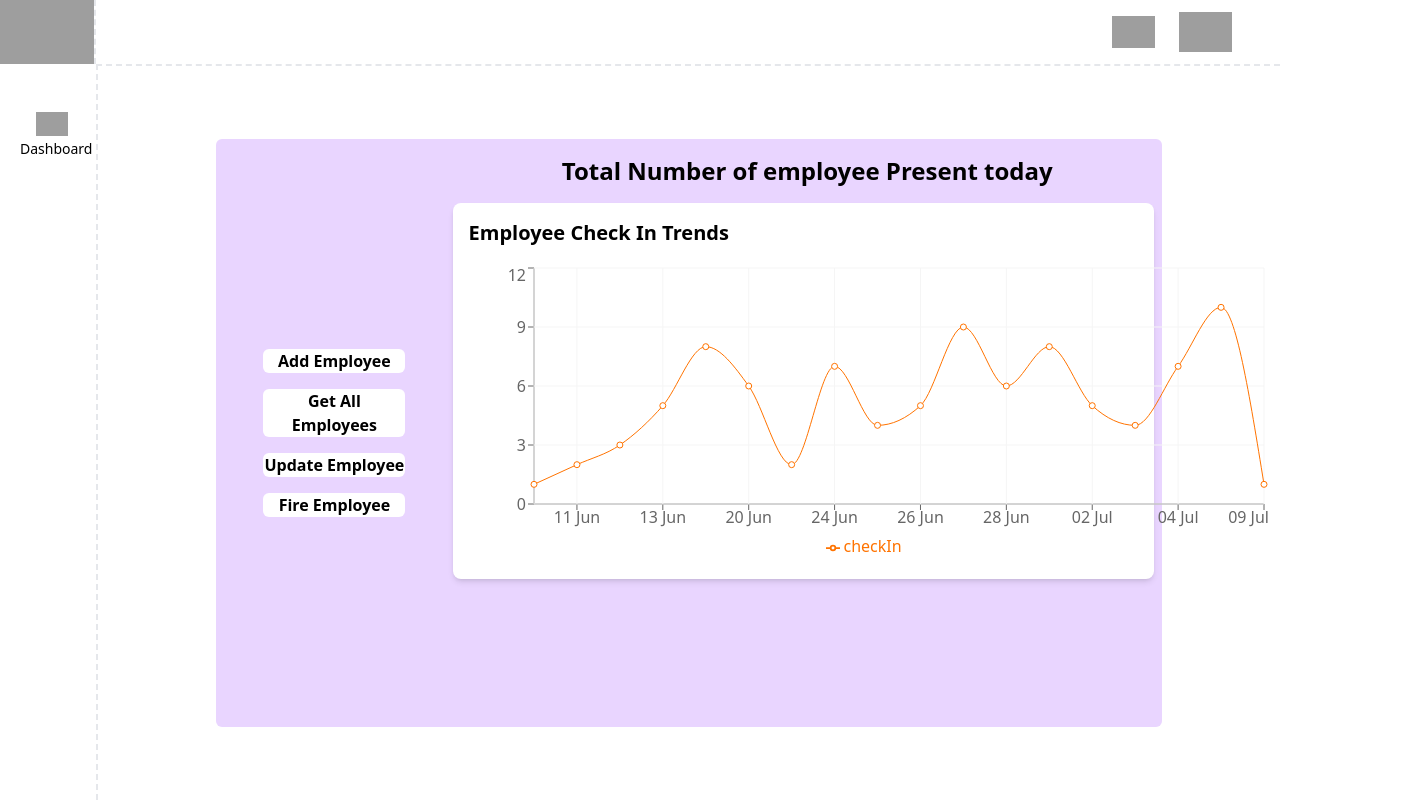
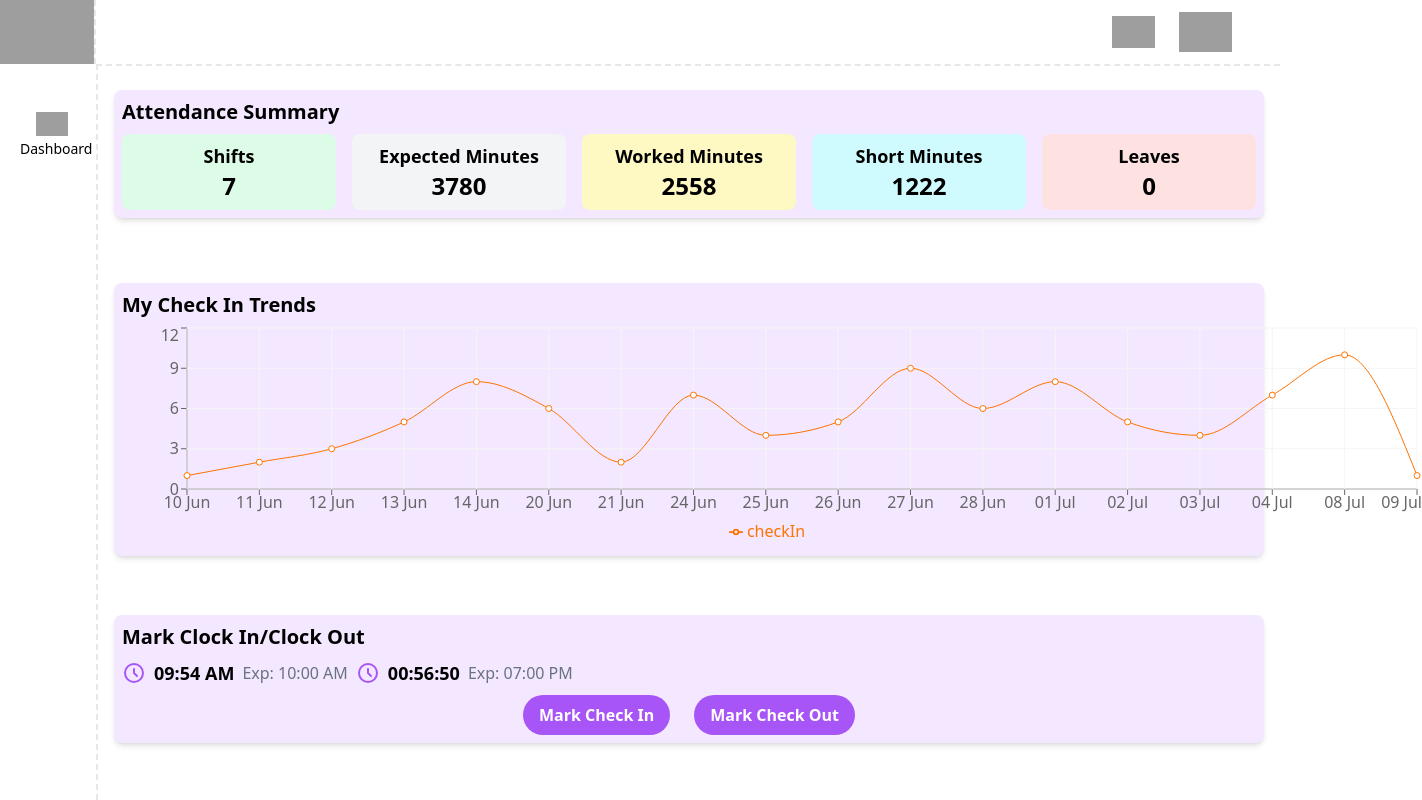
Before and after one commit to talha-dev-pro/HRM-FE, a React (Vite) app: page / in a window 1280 px wide. Shown: the whole page, 1422 px wide, since content can reach past the window. Built offline with nearby package versions, Linux system fonts and the light colour scheme; grey boxes are pictures that could not be loaded.

Commit message:
created employee dashboard

```diff
--- /dev/null
+++ b/src/Components/employee/EmployeeAttendance.jsx
@@ -0,0 +1,39 @@
+import React, { useState } from "react";
+
+const EmployeeAttendance = () => {
+  const [shifts, setShifts] = useState(7);
+  const [expectedMinutes, setExpectedMinutes] = useState(3780);
+  const [workedMinutes, setWorkedMinutes] = useState(2558);
+  const [shortMinutes, setShortMinutes] = useState(1222);
+  const [leaves, setLeaves] = useState(0);
+
+  return (
+    <div className="bg-purple-100 rounded-lg shadow-md p-2 w-full">
+      <h2 className="text-xl font-bold mb-2">Attendance Summary</h2>
+      <div className="grid grid-cols-5 gap-4">
+        <div className="bg-green-100 rounded-lg p-2 text-center">
+          <h3 className="text-lg font-semibold">Shifts</h3>
+          <p className="text-2xl font-bold">{shifts}</p>
+        </div>
+        <div className="bg-gray-100 rounded-lg p-2 text-center">
+          <h3 className="text-lg font-semibold">Expected Minutes</h3>
+          <p className="text-2xl font-bold">{expectedMinutes}</p>
+        </div>
+        <div className="bg-yellow-100 rounded-lg p-2 text-center">
+          <h3 className="text-lg font-semibold">Worked Minutes</h3>
+          <p className="text-2xl font-bold">{workedMinutes}</p>
+        </div>
+        <div className="bg-cyan-100 rounded-lg p-2 text-center">
+          <h3 className="text-lg font-semibold">Short Minutes</h3>
+          <p className="text-2xl font-bold">{shortMinutes}</p>
+        </div>
+        <div className="bg-red-100 rounded-lg p-2 text-center">
+          <h3 className="text-lg font-semibold">Leaves</h3>
+          <p className="text-2xl font-bold">{leaves}</p>
+        </div>
+      </div>
+    </div>
+  );
+};
+
+export default EmployeeAttendance;
--- /dev/null
+++ b/src/Components/employee/EmployeeCheckInGraph.jsx
@@ -0,0 +1,49 @@
+import React, { useState } from "react";
+import {
+  LineChart,
+  Line,
+  XAxis,
+  YAxis,
+  CartesianGrid,
+  Tooltip,
+  Legend,
+} from "recharts";
+
+const EmployeeCheckInGraph = () => {
+  const [data, setData] = useState([
+    { date: "10 Jun", checkIn: 1 },
+    { date: "11 Jun", checkIn: 2 },
+    { date: "12 Jun", checkIn: 3 },
+    { date: "13 Jun", checkIn: 5 },
+    { date: "14 Jun", checkIn: 8 },
+    { date: "20 Jun", checkIn: 6 },
+    { date: "21 Jun", checkIn: 2 },
+    { date: "24 Jun", checkIn: 7 },
+    { date: "25 Jun", checkIn: 4 },
+    { date: "26 Jun", checkIn: 5 },
+    { date: "27 Jun", checkIn: 9 },
+    { date: "28 Jun", checkIn: 6 },
+    { date: "01 Jul", checkIn: 8 },
+    { date: "02 Jul", checkIn: 5 },
+    { date: "03 Jul", checkIn: 4 },
+    { date: "04 Jul", checkIn: 7 },
+    { date: "08 Jul", checkIn: 10 },
+    { date: "09 Jul", checkIn: 1 },
+  ]);
+
+  return (
+    <div className="bg-purple-100 w-full rounded-lg shadow-md p-2">
+      <h2 className="text-xl font-bold mb-1">My Check In Trends</h2>
+      <LineChart width={1300} height={225} data={data}>
+        <XAxis dataKey="date" />
+        <YAxis />
+        <CartesianGrid stroke="#f5f5f5" />
+        <Tooltip />
+        <Legend />
+        <Line type="monotone" dataKey="checkIn" stroke="#ff7300" />
+      </LineChart>
+    </div>
+  );
+};
+
+export default EmployeeCheckInGraph;
--- /dev/null
+++ b/src/Components/employee/EmployeeClock.jsx
@@ -0,0 +1,62 @@
+import React, { useState } from "react";
+
+const EmployeeClock = () => {
+  const [clockInTime, setClockInTime] = useState("09:54 AM");
+  const [clockOutTime, setClockOutTime] = useState("00:56:50");
+  const [expectedClockIn, setExpectedClockIn] = useState("10:00 AM");
+  const [expectedClockOut, setExpectedClockOut] = useState("07:00 PM");
+
+  return (
+    <div className="bg-purple-100 rounded-lg shadow-md p-2 w-full">
+      <h2 className="text-xl font-bold mb-2">Mark Clock In/Clock Out</h2>
+      <div className="flex gap-2">
+        <div className="flex items-center gap-2">
+          <svg
+            className="w-6 h-6 text-purple-500"
+            fill="none"
+            stroke="currentColor"
+            viewBox="0 0 24 24"
+            xmlns="http://www.w3.org/2000/svg"
+          >
+            <path
+              strokeLinecap="round"
+              strokeLinejoin="round"
+              strokeWidth={2}
+              d="M12 8v4l3 3m6-3a9 9 0 11-18 0 9 9 0 0118 0z"
+            />
+          </svg>
+          <p className="text-lg font-semibold">{clockInTime}</p>
+          <span className="text-gray-500">Exp: {expectedClockIn}</span>
+        </div>
+        <div className="flex items-center gap-2">
+          <svg
+            className="w-6 h-6 text-purple-500"
+            fill="none"
+            stroke="currentColor"
+            viewBox="0 0 24 24"
+            xmlns="http://www.w3.org/2000/svg"
+          >
+            <path
+              strokeLinecap="round"
+              strokeLinejoin="round"
+              strokeWidth={2}
+              d="M12 8v4l3 3m6-3a9 9 0 11-18 0 9 9 0 0118 0z"
+            />
+          </svg>
+          <p className="text-lg font-semibold">{clockOutTime}</p>
+          <span className="text-gray-500">Exp: {expectedClockOut}</span>
+        </div>
+      </div>
+      <div className="flex justify-center mt-2 gap-6">
+        <button className="bg-purple-500 hover:bg-purple-700 text-white font-bold py-2 px-4 rounded-full">
+          Mark Check In
+        </button>
+        <button className="bg-purple-500 hover:bg-purple-700 text-white font-bold py-2 px-4 rounded-full">
+          Mark Check Out
+        </button>
+      </div>
+    </div>
+  );
+};
+
+export default EmployeeClock;
--- a/src/Components/employee/EmployeeDashboard.jsx
+++ b/src/Components/employee/EmployeeDashboard.jsx
@@ -1,7 +1,23 @@
+import EmployeeAttendance from "./EmployeeAttendance";
+import EmployeeCheckInGraph from "./EmployeeCheckInGraph";
+import EmployeeClock from "./EmployeeClock";
+
 const EmployeeDashboard = () => {
   return (
     <>
-      <h1>Employee Dashboard</h1>
+      <div className="w-full h-full px-4 pt-2 flex justify-center items-center">
+        <div className="w-full h-full bg-white flex flex-wrap rounded-md py-4">
+          <div className="w-full h-1/6 flex flex-row flex-wrap justify-center items-center">
+            <EmployeeAttendance />
+          </div>
+          <div className="w-full h-2/6 flex flex-row flex-wrap">
+            <EmployeeCheckInGraph />
+          </div>
+          <div className="w-full h-1/6 flex flex-row flex-wrap pt-6">
+            <EmployeeClock />
+          </div>
+        </div>
+      </div>
     </>
   );
 };
--- a/src/Home.jsx
+++ b/src/Home.jsx
@@ -1,4 +1,5 @@
 import CompanyDashboard from "./Components/company/CompanyDashboard";
+import EmployeeDashboard from "./Components/employee/EmployeeDashboard";
 import EmployeeNotifications from "./Components/employee/EmployeeNotifications";
 import EmployeeProfile from "./Components/employee/EmployeeProfile";
 
@@ -7,7 +8,7 @@ const Home = ({ header }) => {
     <>
       <div className="w-full h-full pl-24 pt-16">
         <div className="w-full h-full border-dashed border-l-2 border-t-2">
-          {header == "Dashboard" && <CompanyDashboard />}
+          {header == "Dashboard" && <EmployeeDashboard />}
           {header == "Notifications" && <EmployeeNotifications />}
           {header == "Profile" && <EmployeeProfile />}
         </div>
```
